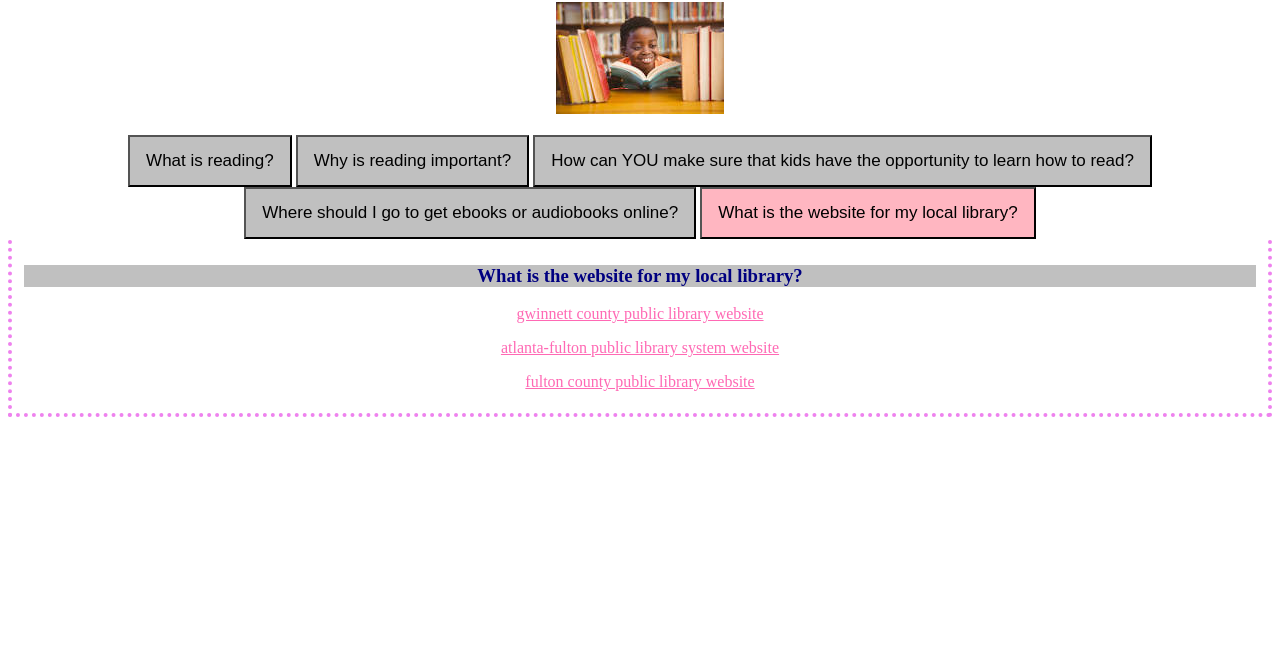
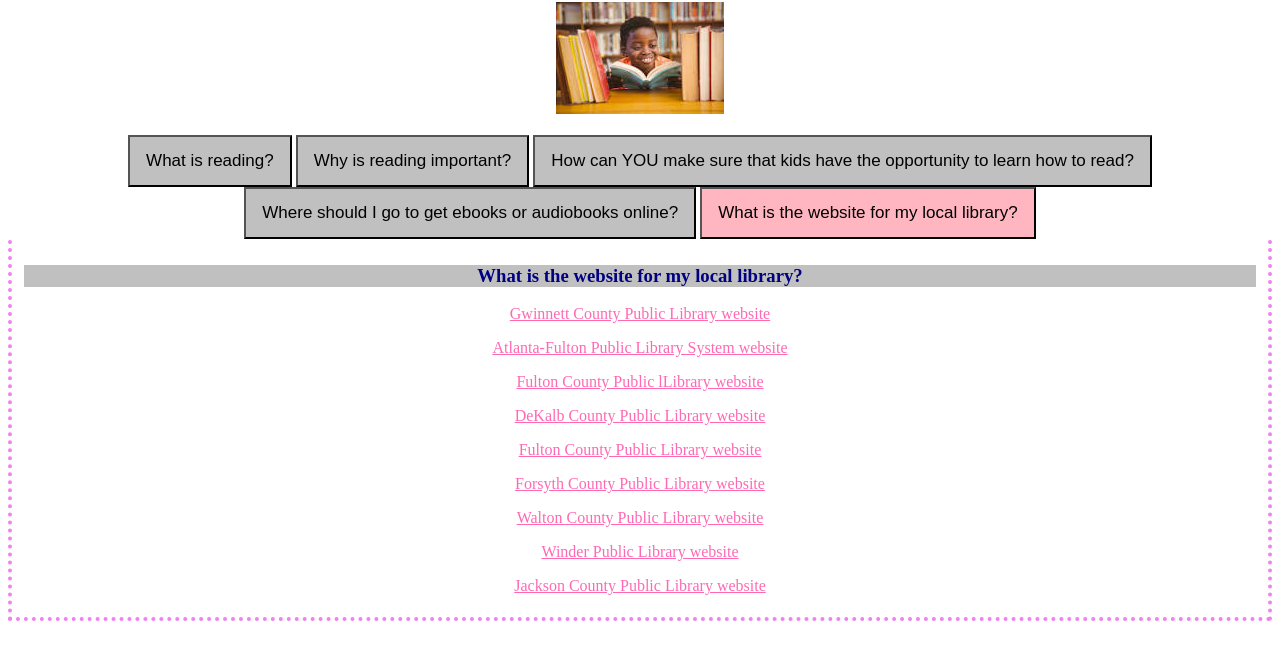
Before and after one commit to Bookworm4842/-2Gwc-2018, a plain HTML site: page thisisit.html in a window 1280 px wide. Both pictures are taken after a click on the button "What is the website for my local library?". Shown: the part 78-738 px from the top of the page. Drawn offline with Linux system fonts and the light colour scheme.

Commit message:
with updated library websites.

```diff
--- a/thisisit.html
+++ b/thisisit.html
@@ -62,12 +62,30 @@ x++;
 
     <div id="Me?" class="tabcontent" >
       <h3>What is the website for my local library?</h3>
-      <a href=https://www.gwinnettpl.org/>gwinnett county public library website</a>
+      <a href=https://www.gwinnettpl.org/>Gwinnett County Public Library website</a>
       <p>
-        <a href=http://afpls.org/>atlanta-fulton public library system website</a>
+        <a href=http://afpls.org/>Atlanta-Fulton Public Library System website</a>
       </p>
       <p>
-        <a href=https://www.fultonpubliclibrary.org/>fulton county public library website</a>
+        <a href=https://www.fultonpubliclibrary.org/>Fulton County Public lLibrary website</a>
+      </p>
+      <p>
+        <a href=https://dekalblibrary.org/>DeKalb County Public Library website</a>
+      </p>
+      <p>
+        <a href=http://www.hallcountylibrary.org/>Fulton County Public Library website</a>
+      </p>
+      <p>
+        <a href=https://www.forsythpl.org/>Forsyth County Public Library website</a>
+      </p>
+      <p>
+        <a href=http://www.youseemore.com/walton/>Walton County Public Library website</a>
+      </p>
+      <p>
+        <a href=http://winder.prlib.org/>Winder Public Library website</a>
+      </p>
+      <p>
+        <a href=http://www.jcplfl.org/>Jackson County Public Library website</a>
       </p>
     </div>
 
```
